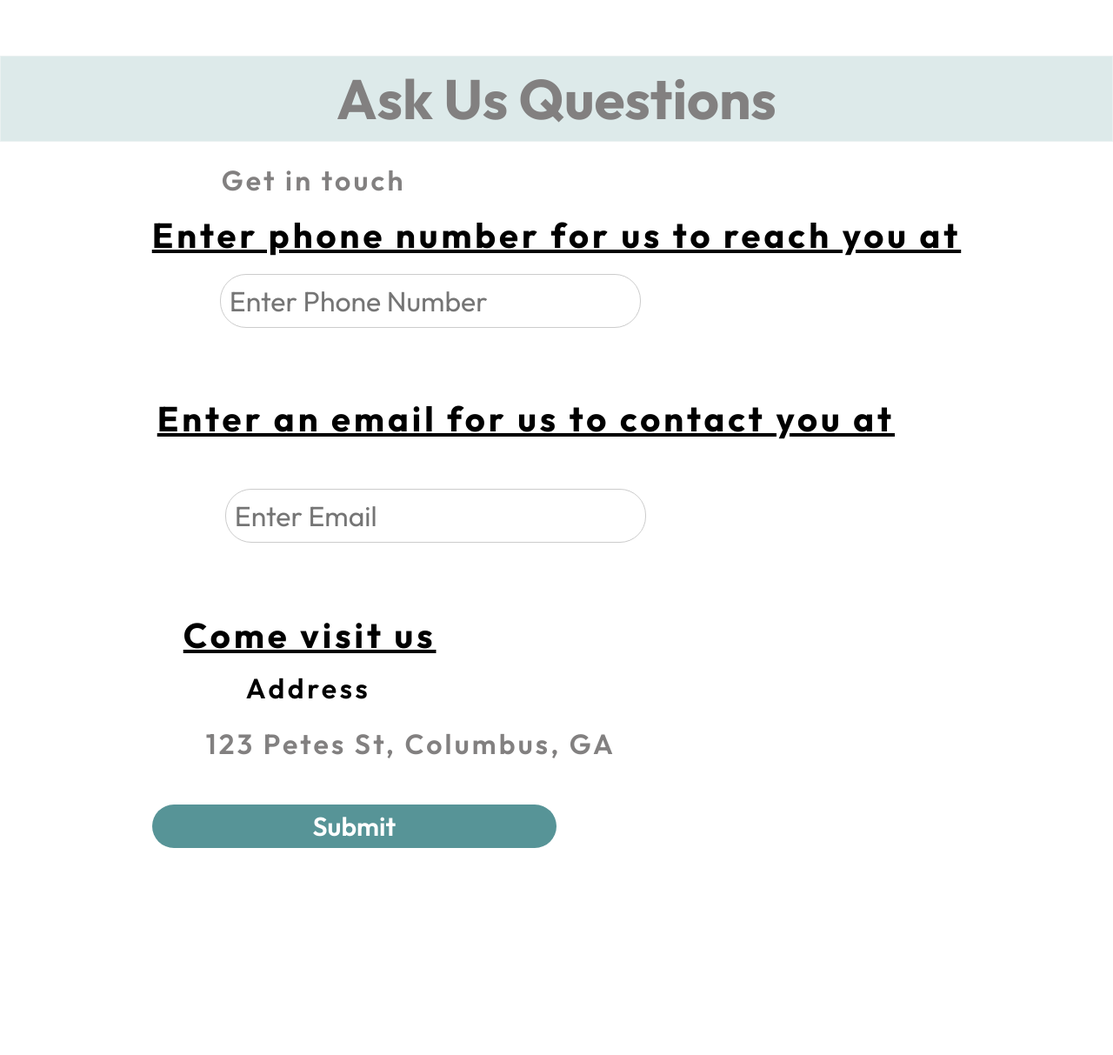
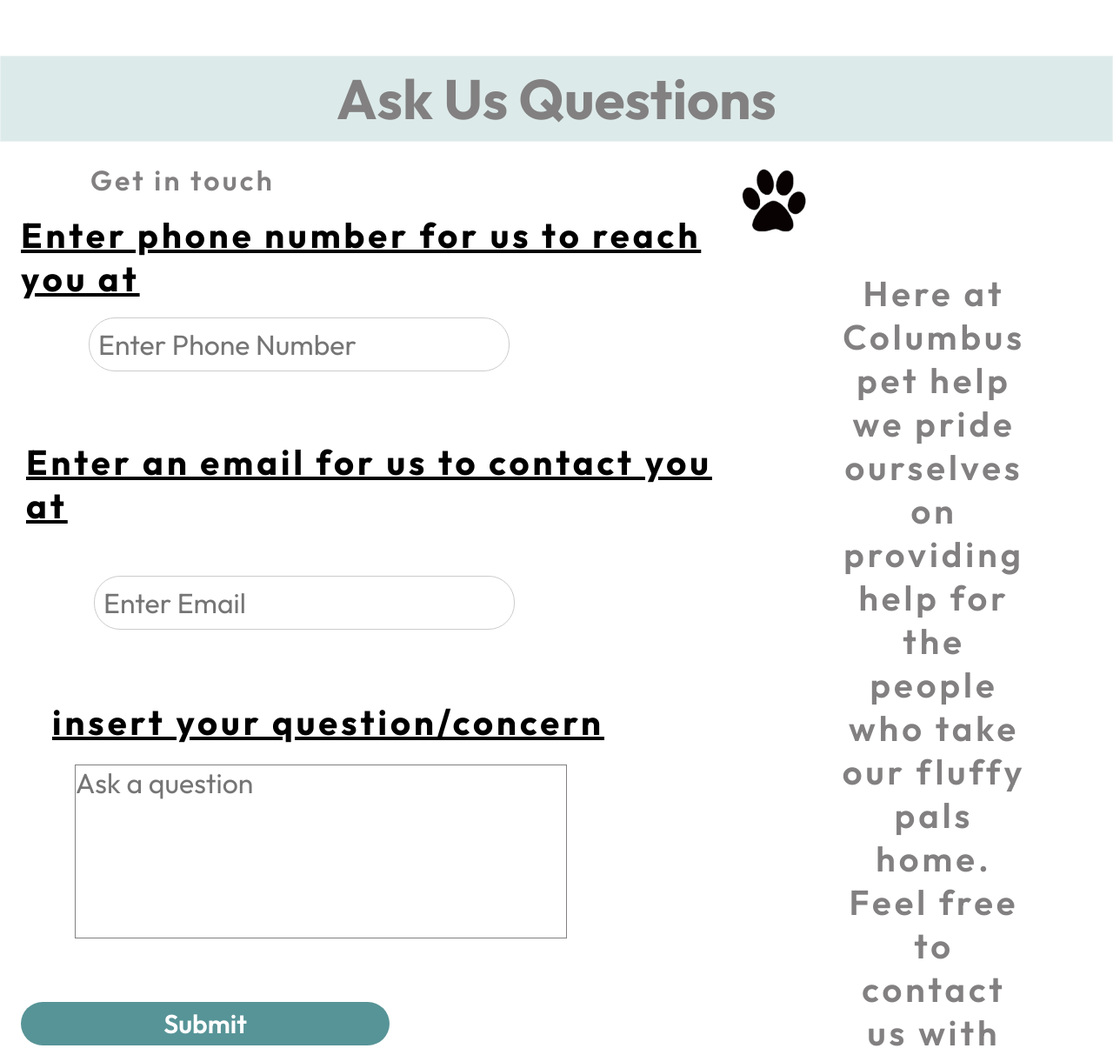
Before and after one commit to zl-conley/projectwebsite, a Flask app: page /contact in a window 1280 px wide. Shown: the part 262-1475 px from the top of the page at 87% size. Run offline with Flask 3, Linux system fonts and the light colour scheme; some libraries are stand-ins or nearby versions.

Commit message:
Update contactus.html

```diff
--- a/templates/contactus.html
+++ b/templates/contactus.html
@@ -64,9 +64,9 @@
                                 <div class="insertemail ui heading size-headings">
                                     <input type="email" id="email" name="email" placeholder="Enter Email" required>
                                 </div>
-                                <h1 class="comevisitus ui heading size-headinglg">Come visit us</h1>
-                                <h1 class="address-3 ui heading size-headings">Address</h1>
-                                <h1 class="insertaddress ui heading size-headings">123 Petes St, Columbus, GA</h1>
+                                <h1 class="comevisitus ui heading size-headinglg">insert your question/concern</h1>
+                                <div class="insertaddress ui heading size-headings">
+                                    <textarea id="address" name="address" placeholder="Ask a question" required></textarea>
                                 </div>
                                 <button type="submit" class="submitbutton ui button size-button">Submit</button>
                             </div>
```
